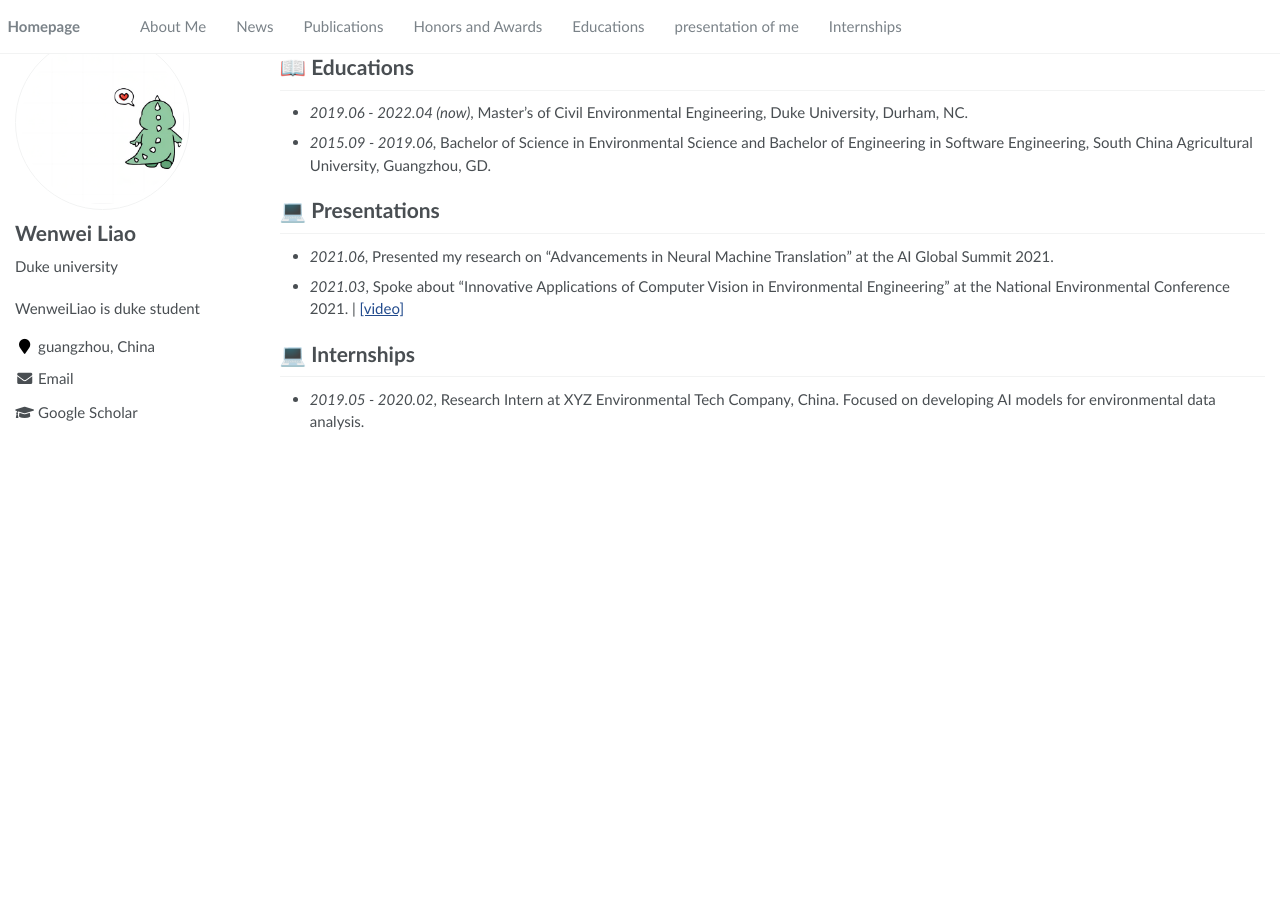
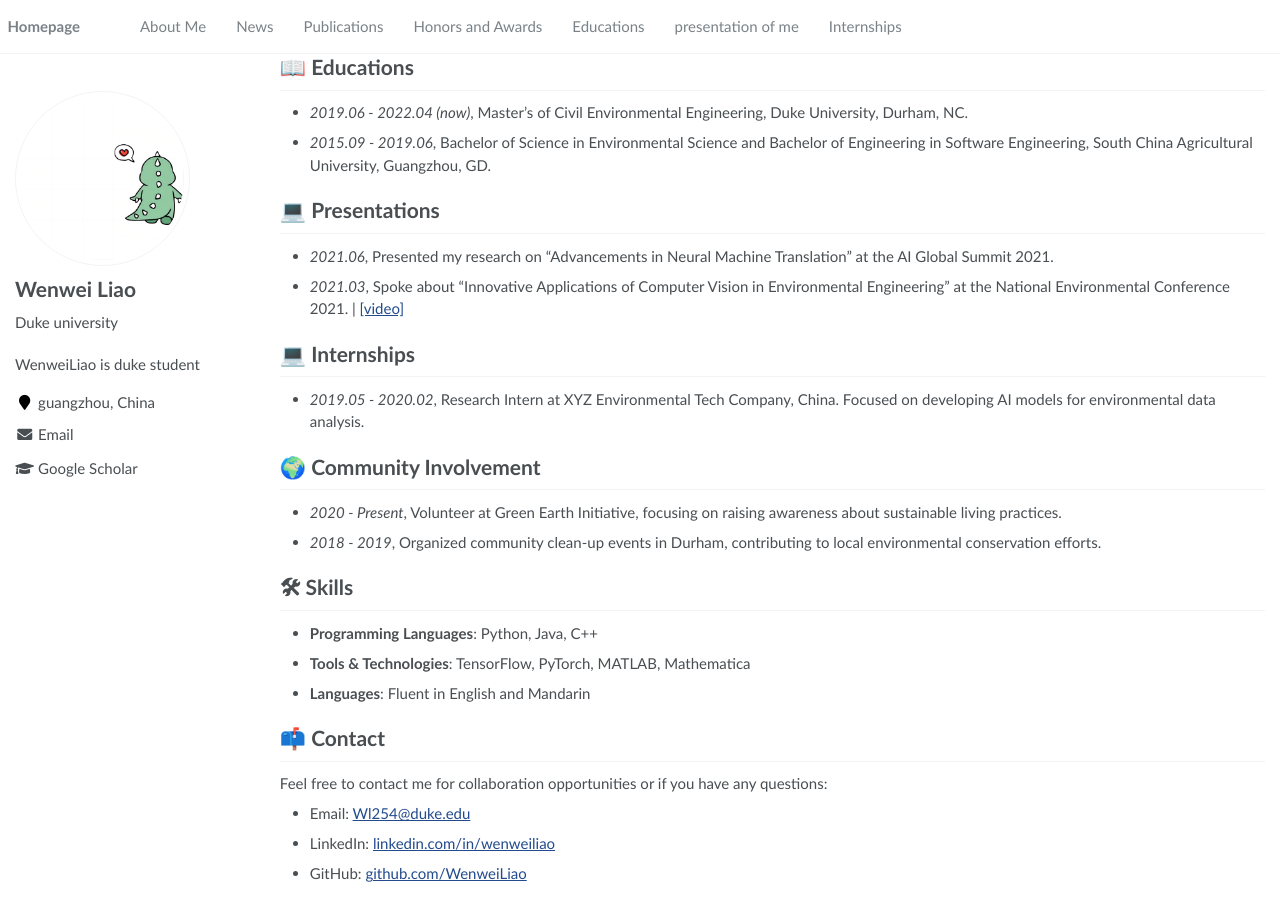
Before and after one commit to RayeRen/acad-homepage.github.io, a Jekyll site: the page built from _pages/about.md, in a window 1280 px wide and 900 px high, scrolled down 808 px. Built offline with Jekyll 4.4.1, drawn with Linux system fonts in a browser that asks for light colours; before the commit the page ends 1256 px from its top, so only the background shows below that.

Commit message:
Update about.md

```diff
--- a/_pages/about.md
+++ b/_pages/about.md
@@ -49,6 +49,7 @@ I am passionate about applying advanced AI techniques to solve real-world proble
 </div>
 
 - [Title of Your Paper Here](https://github.com), A, B, C, **Conference/ Journal Year**
+
 # 🎖 Honors and Awards
 - *2021.10* Awarded the Best Research Paper in Environmental Science at the International Environmental Conference.
 - *2021.09* Received the Duke University Outstanding Student Scholarship for academic excellence.
@@ -63,3 +64,18 @@ I am passionate about applying advanced AI techniques to solve real-world proble
 
 # 💻 Internships
 - *2019.05 - 2020.02*, Research Intern at XYZ Environmental Tech Company, China. Focused on developing AI models for environmental data analysis.
+
+# 🌍 Community Involvement
+- *2020 - Present*, Volunteer at Green Earth Initiative, focusing on raising awareness about sustainable living practices.
+- *2018 - 2019*, Organized community clean-up events in Durham, contributing to local environmental conservation efforts.
+
+# 🛠 Skills
+- **Programming Languages**: Python, Java, C++
+- **Tools & Technologies**: TensorFlow, PyTorch, MATLAB, Mathematica
+- **Languages**: Fluent in English and Mandarin
+
+# 📫 Contact
+Feel free to contact me for collaboration opportunities or if you have any questions:
+- Email: [Wl254@duke.edu](mailto:Wl254@duke.edu)
+- LinkedIn: [linkedin.com/in/wenweiliao](https://www.linkedin.com/in/wenweiliao/)
+- GitHub: [github.com/WenweiLiao](https://github.com/WenweiLiao)
```
